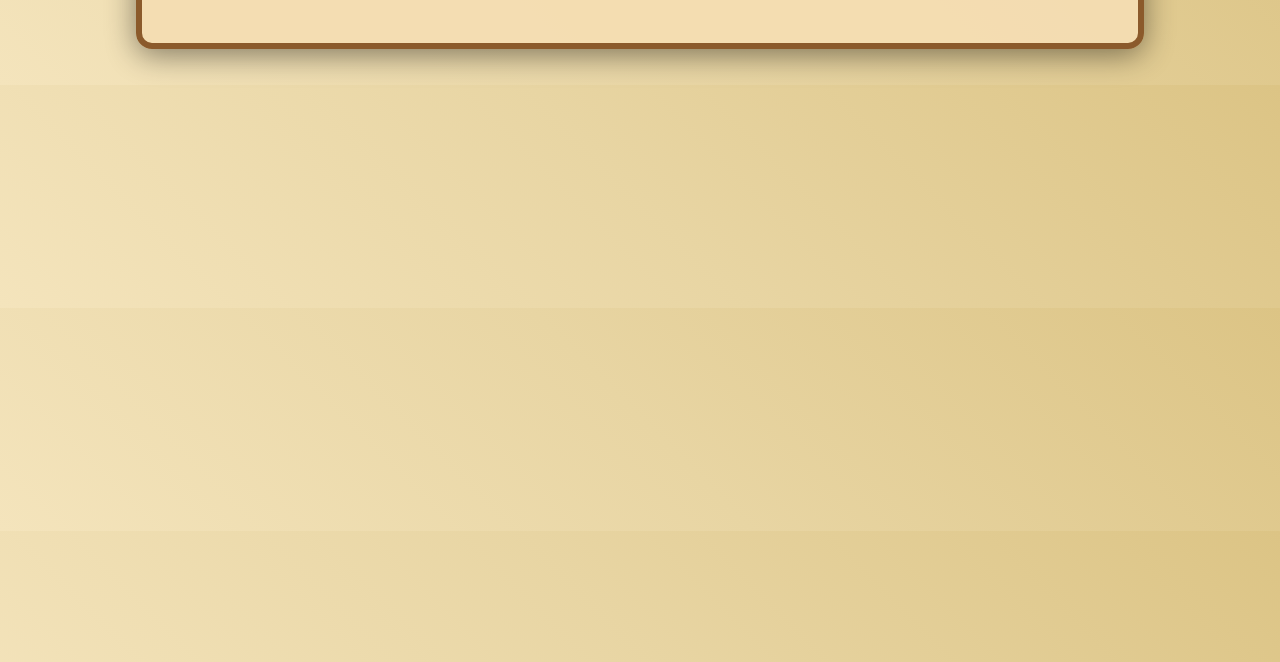
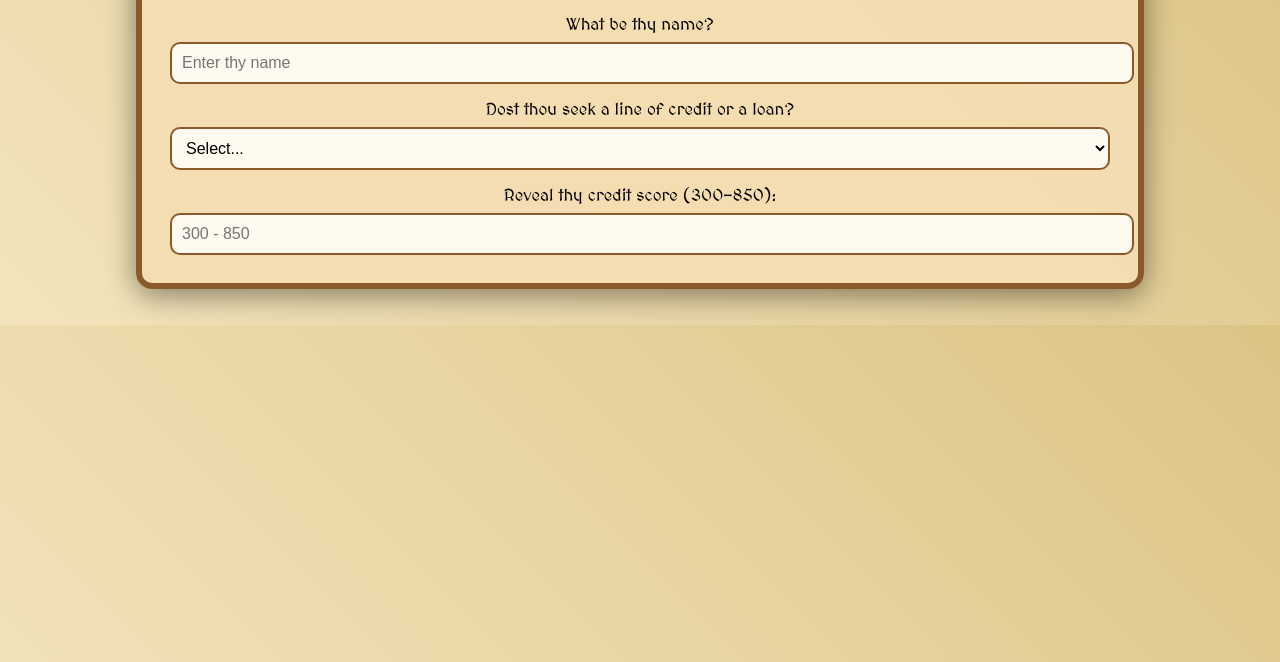
Before and after one commit to the-X-alien/Olde-Goldvault, a plain HTML site: page index.html in a window 1280 px wide. Shown: the part 138-800 px from the top of the page. Drawn offline with Linux system fonts and the light colour scheme.

Commit message:
Add form elements for user input in index.html

```diff
--- a/index.html
+++ b/index.html
@@ -29,11 +29,35 @@
       border-radius: 16px;
       box-shadow: 0 6px 30px rgba(0,0,0,0.45);
     }
+    label {
+      display: block;
+      margin-top: 16px;
+      font-size: 1.05rem;
+    }
+    input, select {
+      width: 100%;
+      padding: 10px;
+      margin-top: 8px;
+      border: 2px solid var(--border);
+      border-radius: 10px;
+      background: var(--paper);
+      font-size: 1rem;
+    }
   </style>
 </head>
 <body>
   <div class="container">
     <h1>Olde Goldvault</h1>
+    <label for="name">What be thy name?</label>
+    <input id="name" type="text" placeholder="Enter thy name">
+    <label for="credit">Dost thou seek a line of credit or a loan?</label>
+    <select id="credit">
+      <option value="" selected disabled>Select...</option>
+      <option value="credit">Credit</option>
+      <option value="loan">Loan</option>
+    </select>
+    <label for="score">Reveal thy credit score (300–850):</label>
+    <input id="score" type="number" min="300" max="850" placeholder="300 - 850">
   </div>
 </body>
 </html>
```
